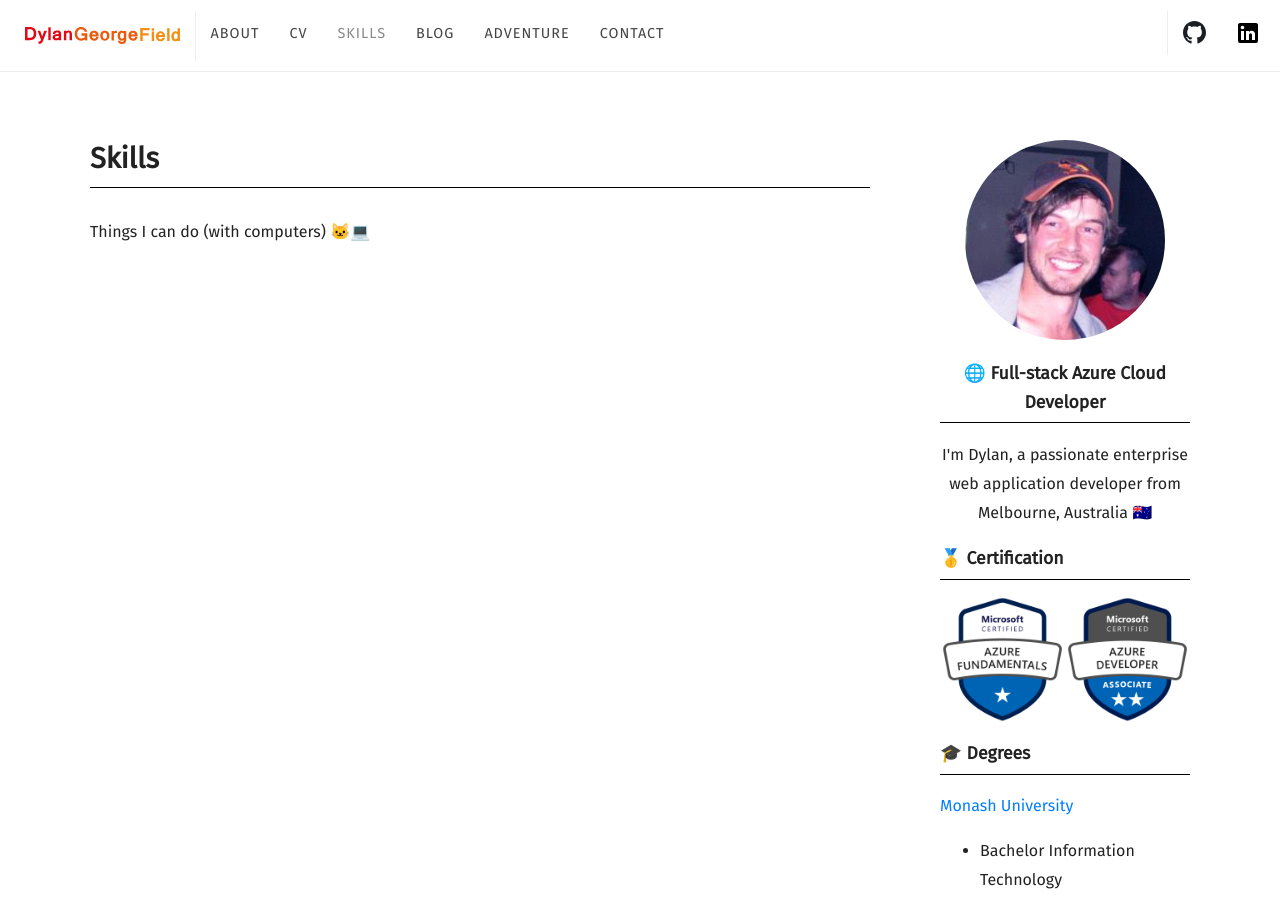
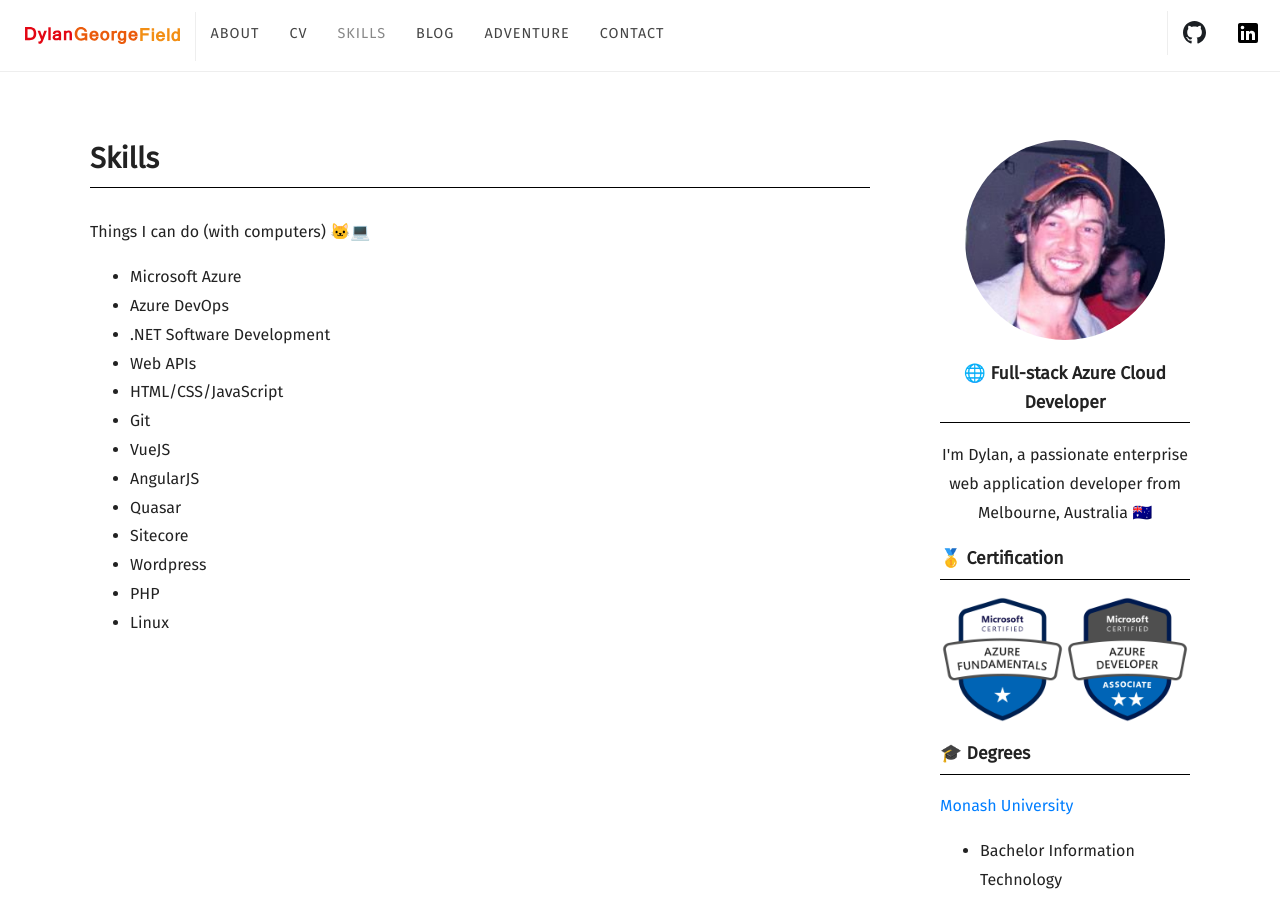
Before and after one commit to Dylan-George-Field/software.georgefield.com.au, a Jekyll site: the page built from skills.html, in a window 1280 px wide and 900 px high. Built offline with Jekyll 4.4.1, drawn with Linux system fonts in a browser that asks for light colours; some web fonts are replaced.

Commit message:
Add some skills

```diff
--- a/skills.html
+++ b/skills.html
@@ -5,4 +5,19 @@
 <div class="editable">
 	<h1 class="section-border">Skills</h1>
 	<p>Things I can do (with computers) 🐱‍💻</p>
+	<ul>
+		<li>Microsoft Azure</li>
+		<li>Azure DevOps</li>
+		<li>.NET Software Development</li>
+		<li>Web APIs</li>
+		<li>HTML/CSS/JavaScript</li>
+		<li>Git</li>
+		<li>VueJS</li>
+		<li>AngularJS</li>
+		<li>Quasar</li>
+		<li>Sitecore</li>
+		<li>Wordpress</li>
+		<li>PHP</li>
+		<li>Linux</li>
+	</ul>
 </div>
```
